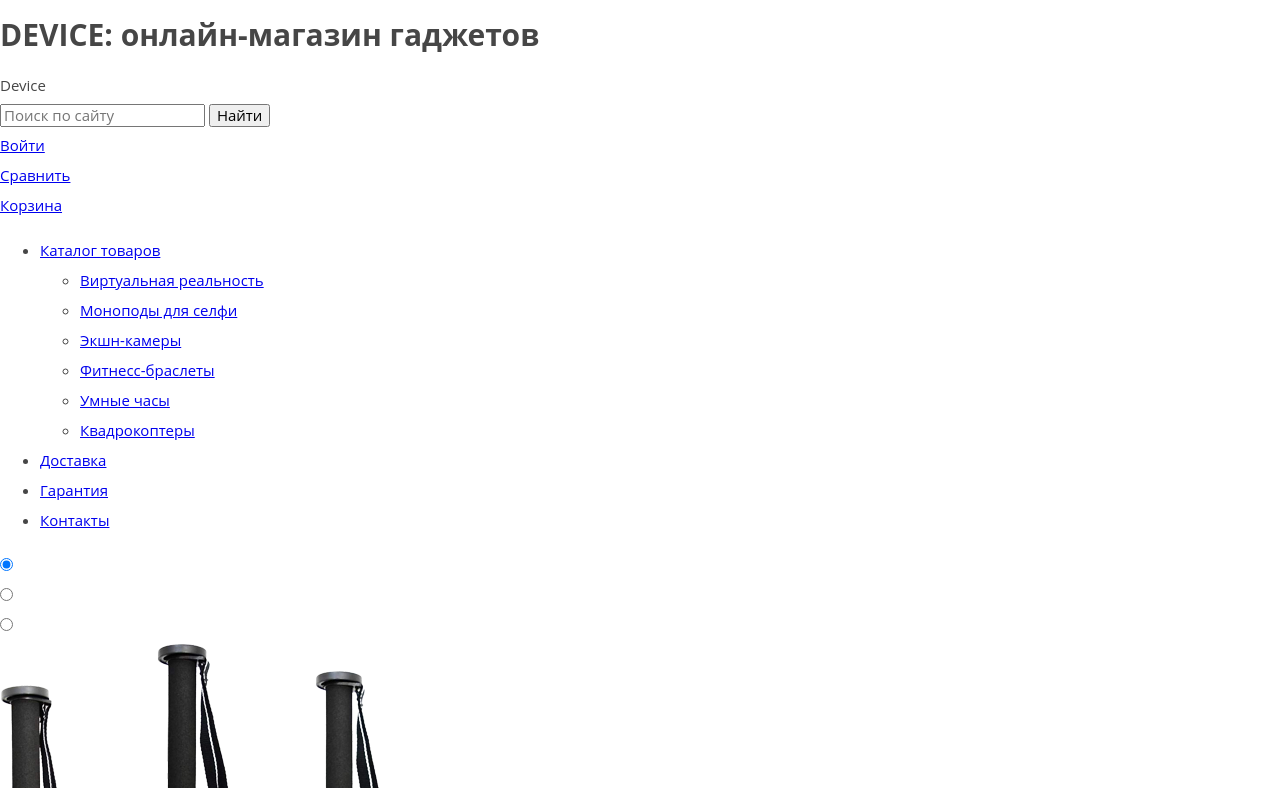
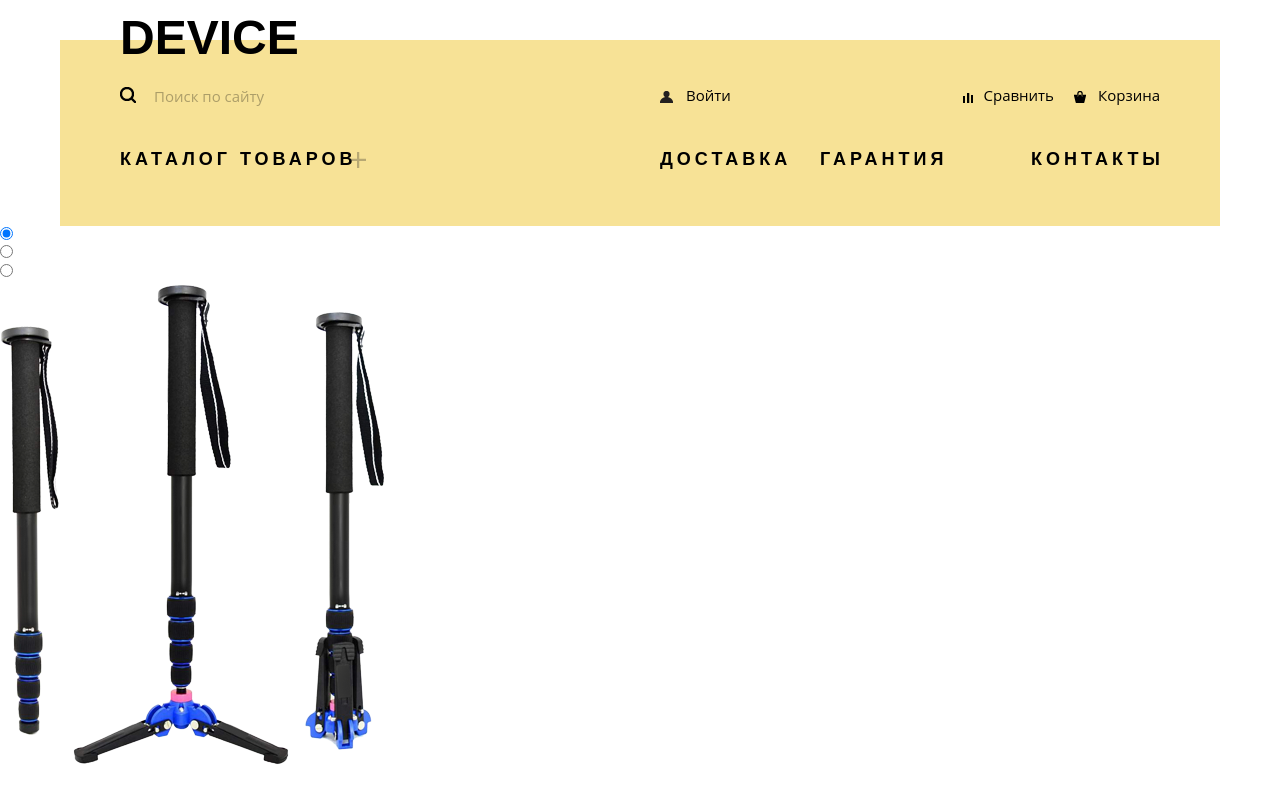
Before and after one commit to TarabrinJa/233231-device, a plain HTML site: page index.html in a window 1280 px wide. Shown: the top 788 px of the page. Drawn offline with nearby package versions, Linux system fonts and the light colour scheme.

Commit message:
Сверстал статичный хедер. Начал футер

```diff
--- a/css/style.css
+++ b/css/style.css
@@ -1,7 +1,262 @@
-body {
-  background-color: #ffffff;
-  color: #464646;
+.container {
+  margin: 0 auto;
+}
+
+.page-header__container {
+  width: 1040px;
+}
+
+.page-footer__container {
+  width: 1160px;
+}
+
+.clearfix::after {
+  content: "";
+  display: table;
+  clear: both;
+}
+
+/*----------------------------------------------------------------*/
+
+.header-sprites::before {
+  content: "";
+  position: relative;
+  float: left;
+  background-image: url("../img/header-sprites.png");
+  background-repeat: no-repeat;
+}
+
+.header-sprites--search::before {
+  width: 16px;
+  height: 16px;
+  background-position: 0 0;
+}
+
+.header-sprites--login::before {
+  top: 4px;
+	width: 13px;
+	height: 12px;
+  background-position: -37px 0;
+}
+
+.header-sprites--compare::before {
+  left: 15px;
+  top: 6px;
+	width: 13px;
+	height: 10px;
+  background-position: -39px -14px;
+}
+
+.header-sprites--cart::before {
+  left: 20px;
+  top: 4px;
+	width: 13px;
+	height: 12px;
+  background-position: -38px -26px;
+}
+
+.header-sprites--plus::before {
+  left: 246px;
+  top: 3px;
+	width: 16px;
+	height: 16px;
+  background-position: 0 -18px;
+}
+
+/*----------------------------------------------------------------*/
+
+.footer-sprites::before {
+  content: "";
+  position: relative;
+  float: left;
+  background-image: url("../img/footer-sprites.png");
+  background-repeat: no-repeat;
+}
+
+.footer-sprites--login::before {
+  top: 4px;
+	width: 13px;
+	height: 12px;
+  background-position: -148px 0;
+}
+
+.footer-sprites--compare::before {
+  left: 15px;
+  top: 7px;
+	width: 10px;
+	height: 10px;
+  background-position: -150px -81px;
+}
+
+.footer-sprites--cart::before {
+  left: 20px;
+  top: 4px;
+	width: 12px;
+	height: 12px;
+  background-position: -149px -41px;
+}
+
+.device-logo__text {
+  font-family: "Gilroy", "Arial", sans-serif;
+  font-size: 48px;
+  font-weight: bold;
+  text-transform: uppercase;
+}
+
+.device-logo__text--theme_black {
+  color: #000000;
+}
+
+.device-logo__text--theme_yellow {
+  color: #f7e184;
+}
+
+.user-block {
+  float: right;
+  width: 106px;
+  text-align: right;
+}
+
+.user-block--header-login {
+  float: left;
+  width: 288px;
+  text-align: left;
+}
+
+.user-link {
+  font-family: "Open Sans", "Arial", sans-serif;
   font-size: 15px;
+  text-decoration: none;
+  }
+
+.user-link--theme_black {
+  color: #000000;
+}
+
+.user-link--theme_white {
+  color: #ffffff;
+  opacity: 0.7;
+}
+
+/*----------------------------------------------------------------*/
+
+.body {
+  margin: 0;
+}
+
+.body__page-header {
+  margin: 40px auto 0 auto;
+}
+
+.page-header {
+  width: 1160px;
+  height: 186px;
+  background-color: #f7e296;
+}
+
+.page-title {
+  position: absolute;
+  visibility: hidden;
+}
+
+.page-header__device-logo {
+  position: relative;
+  bottom: 30px;
+}
+
+/*----------------------------------------------------------------*/
+
+.page-header__header-user {
+  position: relative;
+  bottom: 8px;
+}
+
+.search {
+  float: left;
+  width: 540px;
+}
+
+.search__input {
+  margin-left: 16px;
+  border: none;
+  background-color: transparent;
+}
+
+.search__input::-webkit-input-placeholder {
   font-family: "Open Sans", "Arial", sans-serif;
-  line-height: 30px;
+  font-size: 15px;
+  color: rgba(0, 0, 0, 0.3);
 }
+
+.search__button {
+  display: none;
+}
+
+.header-user__user-link--login {
+  margin-left: 13px;
+}
+
+/*----------------------------------------------------------------*/
+
+.navigation__main-menu {
+  position: relative;
+  top: 33px;
+}
+
+.main-menu {
+  margin: 0;
+  padding: 0;
+}
+
+.main-menu__item {
+  float: left;
+  width: 160px;
+  list-style: none;
+}
+
+.main-menu__item--catalog {
+  position: relative;
+  right: 16px;
+  width: 540px;
+}
+
+.main-menu__item--contacts {
+  position: relative;
+  left: 4px;
+  float: right;
+  width: 180px;
+  text-align: right;
+}
+
+.main-menu__link {
+  font-family: "Gilroy", "Arial", sans-serif;
+  font-size: 18px;
+  font-weight: bold;
+  text-decoration: none;
+  text-transform: uppercase;
+  letter-spacing: 4px;
+  color: #000000;
+}
+
+.dropdown-menu {
+  display: none;
+}
+
+/*----------------------------------------------------------------*/
+
+.page-footer {
+  height: 323px;
+  background-color: #464646;
+}
+
+.page-footer__device-logo {
+  position: relative;
+  top: 54px;
+  float: left;
+  width: 200px;
+}
+
+.page-footer__footer-user {
+  position: relative;
+  top: 68px;
+}
--- a/index.html
+++ b/index.html
@@ -8,73 +8,72 @@
     <meta name="description" content="Онлайн-магазин гаджетов. Огромный выбор гаджетов не оставит равнодушным гика, который есть в каждом из нас.">
     <meta name="keywords" content="гаджеты, онлайн-магазин, виртуальная реальность, моноподы для селфи, экшн-камеры, фитнесс браслеты, умные часы, квадрокоптеры, купить очки виртуальной реальности, купить монопод для селфи, купить экшн-камеру, купить фитнесс браслет, купить умные часы, купить квадрокоптер">
   </head>
-  <body>
-    <header class="page-header">
-      <div class="header-title">
-        <h1 class="header-title-text">DEVICE: онлайн-магазин гаджетов</h1>
+  <body class="body">
+    <header class="page-header body__page-header">
+      <div class="container page-header__container">
+        <div class="page-title">
+          <h1 class="page-title__text">DEVICE: онлайн-магазин гаджетов</h1>
         </div>
-      <div class="header-logo">
-        <span class="header-logo-text">Device</span>
+        <div class="device-logo page-header__device-logo">
+          <a class="device-logo__text device-logo__text--theme_black">Device</a>
         </div>
-      <div class="header-user">
-        <div class="user-search-wrap">
-          <form class="user-search-form" method="get">
-            <input class="search-form-query" type="search" name="search" placeholder="Поиск по сайту">
-            <button class="search-form-btn" type="submit">Найти</button>
+        <div class="header-user page-header__header-user clearfix">
+          <form class="search header-user__search header-sprites header-sprites--search" method="get">
+            <input class="search__input" type="search" name="search" placeholder="Поиск по сайту">
+            <button class="search__button" type="submit">Найти</button>
           </form>
+          <div class="user-block user-block--header-login header-sprites header-sprites--login">
+            <a class="user-link user-link--theme_black header-user__user-link header-user__user-link--login" href="#">Войти</a>
           </div>
-        <div class="header-login">
-          <a class="header-login-link" href="#">Войти</a>
+          <div class="user-block header-sprites header-sprites--cart">
+            <a class="user-link user-link--theme_black" href="#">Корзина</a>
           </div>
-        <div class="header-compare">
-          <a class="header-compare-link" href="#">Сравнить</a>
-        </div>
-        <div class="header-basket">
-          <a class="header-basket-link" href="#">Корзина</a>
+          <div class="user-block header-sprites header-sprites--compare">
+            <a class="user-link user-link--theme_black" href="#">Сравнить</a>
           </div>
         </div>
-      <nav class="header-menu">
-        <ul class="header-menu-list">
-          <li class="header-menu-item">
-            <a class="header-menu-link" href="#">Каталог товаров</a>
-            <ul class="dropdown-list">
-              <li class="dropdown-item">
-                <a class="dropdown-link" href="#">Виртуальная реальность</a>
+        <nav class="navigation page-header__navigation">
+          <ul class="main-menu navigation__main-menu clearfix">
+            <li class="main-menu__item main-menu__item--catalog header-sprites header-sprites--plus">
+              <a class="main-menu__link" href="#">Каталог товаров</a>
+              <ul class="dropdown-menu main-menu__dropdown-menu">
+                <li class="dropdown-menu__item">
+                  <a class="dropdown-menu__link" href="#">Виртуальная реальность</a>
                 </li>
-              <li class="dropdown-item">
-                <a class="dropdown-link" href="#">Моноподы для селфи</a>
+                <li class="dropdown-menu__item">
+                  <a class="dropdown-menu__link" href="#">Моноподы для селфи</a>
                 </li>
-              <li class="dropdown-item">
-                <a class="dropdown-link" href="#">Экшн-камеры</a>
+                <li class="dropdown-menu__item">
+                  <a class="dropdown-menu__link" href="#">Экшн-камеры</a>
                 </li>
               </ul>
-            <ul class="dropdown-list">
-              <li class="dropdown-item">
-                <a class="dropdown-link" href="#">Фитнесс-браслеты</a>
+              <ul class="dropdown-menu main-menu__dropdown-menu">
+                <li class="dropdown-menu__item">
+                  <a class="dropdown-menu__link" href="#">Фитнесс-браслеты</a>
                 </li>
-              <li class="dropdown-item">
-                <a class="dropdown-link" href="#">Умные часы</a>
+                <li class="dropdown-menu__item">
+                  <a class="dropdown-menu__link" href="#">Умные часы</a>
                 </li>
               </ul>
-            <ul class="dropdown-list">
-              <li class="dropdown-item">
-                <a class="dropdown-link" href="#">Квадрокоптеры</a>
+              <ul class="dropdown-menu main-menu__dropdown-menu">
+                <li class="dropdown-menu__item">
+                  <a class="dropdown-menu__link" href="#">Квадрокоптеры</a>
                 </li>
               </ul>
             </li>
-          <li class="header-menu-item">
-            <a class="header-menu-link" href="#">Доставка</a>
+            <li class="main-menu__item">
+              <a class="main-menu__link" href="#">Доставка</a>
             </li>
-          <li class="header-menu-item">
-            <a class="header-menu-link" href="#">Гарантия</a>
+            <li class="main-menu__item">
+              <a class="main-menu__link" href="#">Гарантия</a>
             </li>
-          <li class="header-menu-item">
-            <a class="header-menu-link" href="#">Контакты</a>
+            <li class="main-menu__item main-menu__item--contacts">
+              <a class="main-menu__link" href="#">Контакты</a>
             </li>
           </ul>
         </nav>
+      </div>
     </header>
-    <main class="page-body">
     <section class="promo">
       <div class="promo-switch">
         <div class="promo-switch-item">
@@ -197,7 +196,7 @@
         </li>
       </ul>
     </section>
-      <section class="service">
+    <section class="services">
       <div class="service-switch">
         <div class="service-switch-item">
           <label class="service-switch-label" for="service-1"><a>Доставка</a></label>
@@ -247,8 +246,7 @@
         </a>
       </div>
     </section>
-      <div class="container">
-        <section class="info">
+    <section class="information">
       <h2 class="info-title">О нас</h2>
       <p class="info-text">Огромный выбор гаджетов не оставит равнодушным гика, который есть в каждом из нас.</p>
       <p class="info-text">Мы можем доставить ваш товар в самые отдаленные точки России! DEVICE работает со многими транспортными компаниями:</p>
@@ -260,8 +258,8 @@
       <div class="info-more">
         <a class="info-more-link" href="#">Подробнее о нас</a>
       </div>
-        </secition>
-        <section class="contact">
+    </section>
+    <section class="contacts">
       <h2 class="contact-title">Контакты</h2>
       <p class="contact-text">Вы можете забрать товар сами, заехав в наш офис. Заодно, вы сможете проверить работоспособность покупки. Всякое бывает.</p>
       <div class="contact-map-wrap">
@@ -271,8 +269,8 @@
         <a class="contact-more-link" href="#">Напишите нам</a>
       </div>
     </section>
-      </div>
-      <div class="popup-feedback">
+    <div class="popup">
+      <div class="feedback">
         <form class="feedback-form" method="post">
           <div class="feedback-fullname">
             <label class="feedback-fullname-label" for="fullname">Ваше имя:</label>
@@ -291,20 +289,34 @@
           </div>
         </form>
       </div>
-      <div class="popup-map">
+    </div>
+    <div class="popup">
+      <div class="map">
         <img class="popup-map-img" src="img/map-big.jpg" alt="Карта" width="960" height="559">
       </div>
-    </main>
+    </div>
     <footer class="page-footer">
-      <div class="footer-left">
-        <div class="footer-logo">
-          <span class="footer-logo-text">Device</span>
+      <div class="container page-footer__container">
+        <div class="footer-top">
+          <div class="device-logo page-footer__device-logo">
+            <a class="device-logo__text device-logo__text--theme_yellow">Device</a>
           </div>
+          <div class="footer-user page-footer__footer-user clearfix">
+            <div class="user-block footer-sprites footer-sprites--cart">
+              <a class="user-link user-link--theme_white" href="#">Корзина</a>
+            </div>
+            <div class="user-block footer-sprites footer-sprites--compare">
+              <a class="user-link user-link--theme_white" href="#">Сравнить</a>
+            </div>
+            <div class="user-block footer-sprites footer-sprites--login">
+              <a class="user-link user-link--theme_white" href="#">Войти</a>
+            </div>
+          </div>
+        </div>
+        <div class="footer-middle">
           <div class="footer-address-wrap">
             <span class="footer-address">г. Москва, ул. Строителей, 15</span>
           </div>
-      </div>
-      <div class="footer-center">
           <nav class="footer-menu">
             <ul class="footer-menu-list">
               <li class="footer-menu-item">
@@ -318,29 +330,19 @@
               </li>
             </ul>
           </nav>
+          <div class="phone">
+            <a class="phone-link" href="tel:+74954959595">Тел.: +7 (495) 495-95-95</a>
+          </div>
+        </div>
+        <div class="bottom">
           <div class="social">
             <a class="social-link" href="https://facebook.com/htmlacademy">Фейсбук</a>
             <a class="social-link" href="https://instagram.com/htmlacademy">Инстаграм</a>
             <a class="social-link" href="https://twitter.com/htmlacademy">Твиттер</a>
           </div>
-      </div>
-      <div class="footer-right">
-        <div class="footer-user">
-          <div class="footer-login">
-            <a class="footer-login-link" href="#">Войти</a>
-          </div>
-          <div class="footer-compare">
-            <a class="footer-compare-link" href="#">Сравнить</a>
-          </div>
-          <div class="footer-basket">
-            <a class="footer-basket-link" href="#">Корзина</a>
-          </div>
-        </div>
-        <div class="phone">
-          <a class="phone-link" href="tel: +74954959595">Тел.: +7 (495) 495-95-95</a>
-        </div>
           <div class="copyright">
             <a class="copyright-link" href="https://htmlacademy.ru">HTML Academy</a>
+          </div>
         </div>
       </div>
     </footer>
```
Also changed, not shown: device-catalog.html (+6 -9 lines), img/footer-sprites.png (added), img/header-sprites.png (added). Lines whose indentation alone changed are shown as unchanged.
